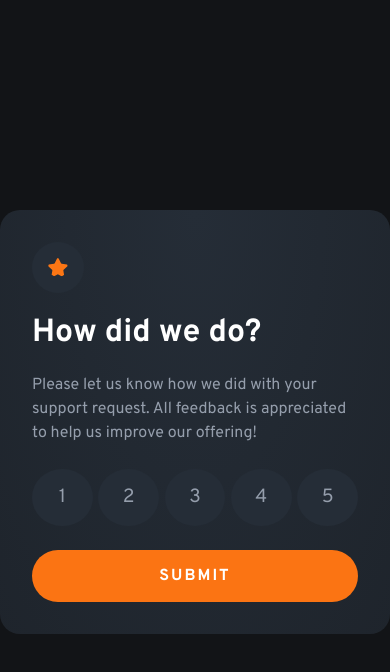
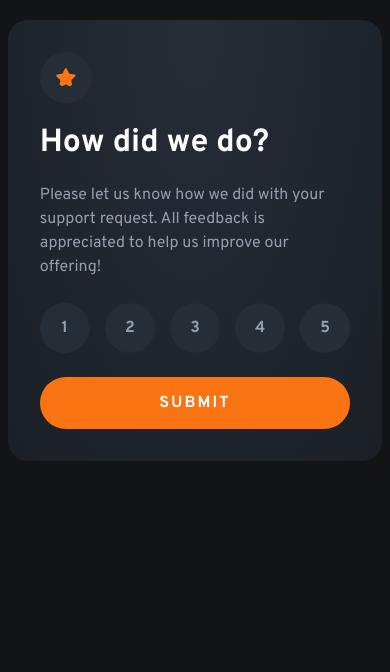
Before and after one commit to TravyCatty/Rating, a plain HTML site: page index.html in a window 390 px wide. Drawn offline with Linux system fonts and the light colour scheme.

Commit message:
Complete desk version and litle mobile

```diff
--- a/style/style.scss
+++ b/style/style.scss
@@ -18,7 +18,7 @@ body {
     height: 100vh;
 }
 main {
-    background: radial-gradient(at top, $dark-blue, $very-dark-blue 800px);
+    background: radial-gradient(at top, $dark-blue, $very-dark-blue 500px);
     border-radius: 20px;
     padding: 2rem;
     display: flex;
@@ -27,6 +27,8 @@ main {
     max-width: 400px;
     gap: 1.5rem;
     color: #fff;
+    transition: 0.15s;
+
     img {
         max-width: 20px;
         background: $dark-blue;
@@ -46,13 +48,22 @@ main {
         display: flex;
         justify-content: space-between;
         li {
-            width: 3.8rem;
-            padding: 1.2rem 0rem;
-            text-align: center;
+            min-width: 60px;
+            min-height: 60px;
+            display: grid;
+            place-items: center;
             background: $dark-blue;
             color: $light-grey;
             border-radius: 50%;
             font-size: 1.2rem;
+            font-weight: bold;
+            cursor: pointer;
+            transition: 0.15s;
+
+            &:hover {
+                background: $medium-grey;
+                color: #fff;
+            }
         }
     }
     button {
@@ -67,5 +78,38 @@ main {
         border-radius: 100px;
         padding: 1rem;
         font-weight: bold;
+        cursor: pointer;
+        transition: 0.15s;
+        &:hover {
+            background: #fff;
+            color: $primary-clr;
+        }
     }
 }
+@media (max-width: 500px) {
+    body {
+        padding: 20px 2%;
+        display: flex;
+        justify-content: center;
+        align-items: start;
+    }
+    main {
+        max-width: 315px;
+        h1 {
+            font-size: 2rem;
+        }
+        p {
+            font-size: 1rem;
+        }
+        ul {
+            li {
+                min-width: 50px;
+                min-height: 50px;
+                font-size: 1rem;
+            }
+        }
+        button {
+            font-size: 1rem;
+        }
+    }
+}
```
Also changed, not shown: style/style.css, 1 other file.
